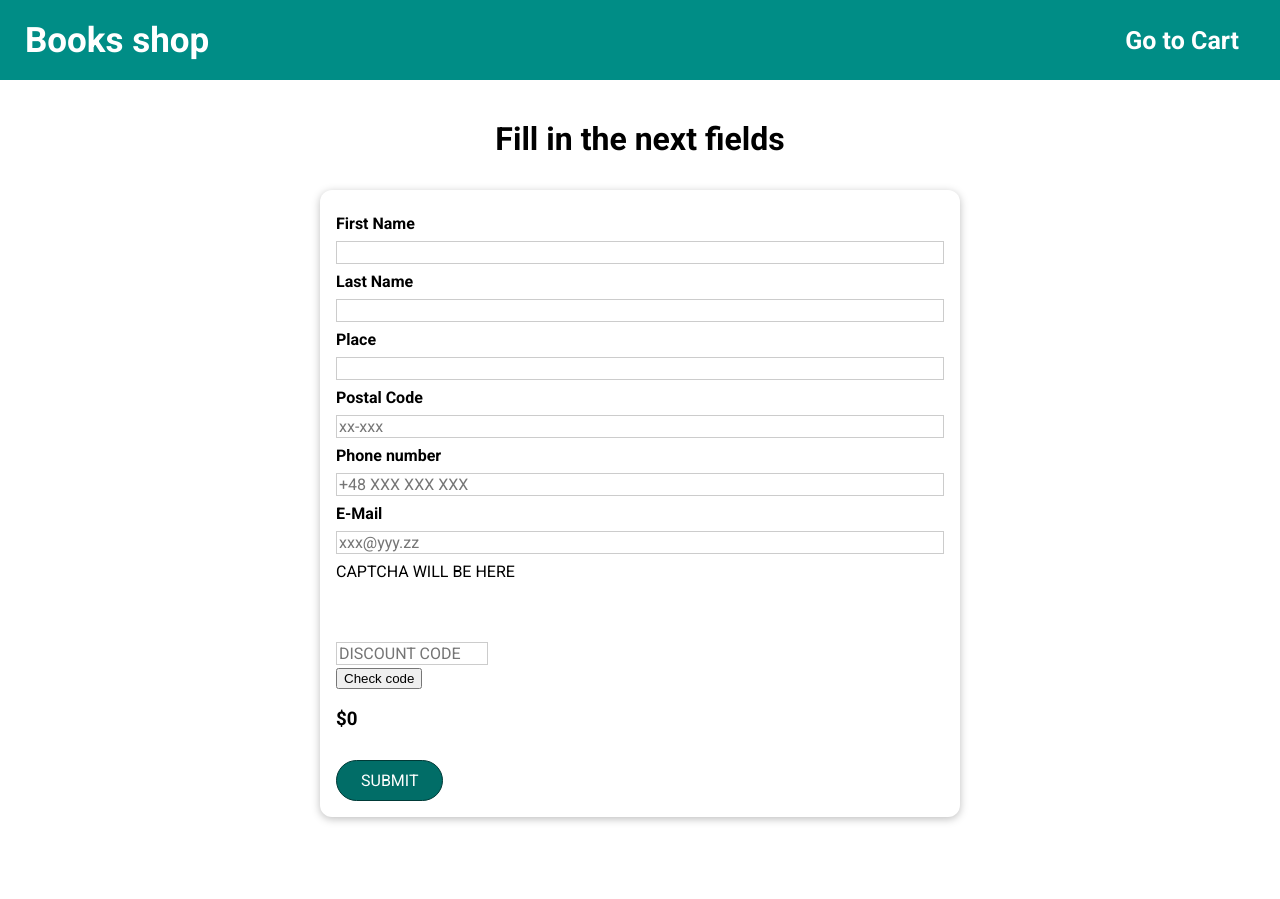
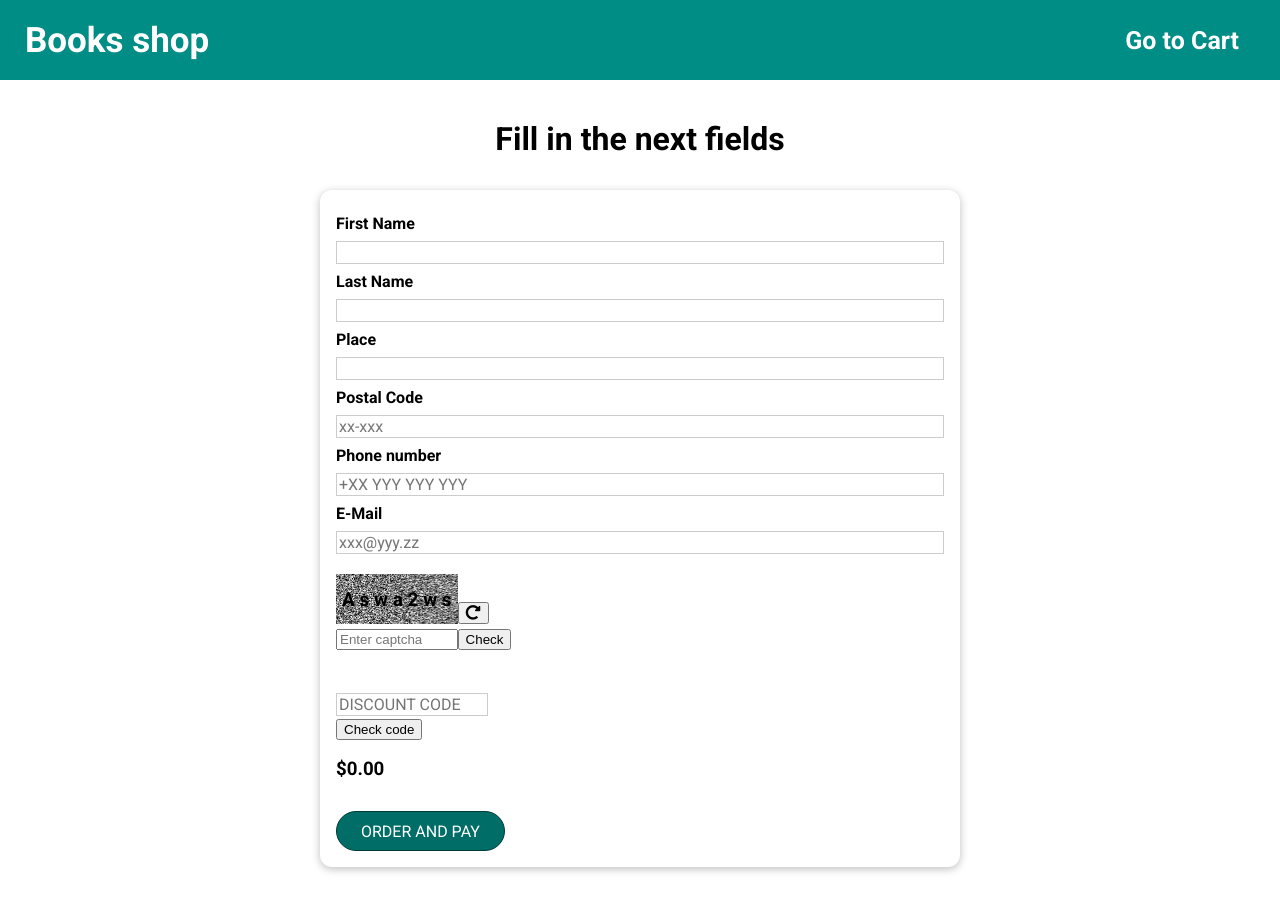
Before and after one commit to VladWorkRepo/books_project, a Vue app: page /cart/order in a window 1280 px wide. Before the commit the page ends 849 px from the top, so only its background shows below. Built offline with nearby package versions, Linux system fonts and the light colour scheme.

Commit message:
captcha and captcha validation

```diff
--- a/public/index.html
+++ b/public/index.html
@@ -5,6 +5,7 @@
     <meta http-equiv="X-UA-Compatible" content="IE=edge" />
     <meta name="viewport" content="width=device-width,initial-scale=1.0" />
     <link rel="icon" href="<%= BASE_URL %>favicon.ico" />
+    <link rel="stylesheet" href="https://use.fontawesome.com/releases/v5.8.1/css/all.css" integrity="sha384-50oBUHEmvpQ+1lW4y57PTFmhCaXp0ML5d60M1M7uH2+nqUivzIebhndOJK28anvf" crossorigin="anonymous">
     <title><%= htmlWebpackPlugin.options.title %></title>
   </head>
   <body>
--- a/src/components/cart/CartForm.vue
+++ b/src/components/cart/CartForm.vue
@@ -46,7 +46,7 @@
             <label for="number">Phone number</label>
             <input
             type="tel"
-            placeholder="+48 XXX XXX XXX"
+            placeholder="+XX YYY YYY YYY"
             pattern="[+]{1}[0-9]{2}[' ']{1}[0-9]{3}[' ']{1}[0-9]{3}[' ']{1}[0-9]{3}"
             id="number"
             v-model.trim="number.value"
@@ -66,7 +66,8 @@
             <div v-if="!email.isValid">E-Mail field must not be empty (example joe@localhost.com).</div>
         </div>
         <div class="form-control">
-            <div>CAPTCHA WILL BE HERE</div>
+            <base-captcha @captcha-validation="checkValidation"></base-captcha>
+            <!-- <p v-if="!captchaIsValid">Captcha is invalid!</p> -->
         </div>
         <div class="discount_field" :class="{invalid: !discountCode.isValid}">
             <label for="discountCode" v-if="!discountCode.isValid">Invalid code.</label>
@@ -79,12 +80,17 @@
         </div>
         <h3 :class="discount ? 'divided' : ''">${{ total }}</h3>
         <h2 v-if="discount">${{ totalAfterDiscount }}</h2>
-        <base-button>SUBMIT</base-button>
+        <base-button>ORDER AND PAY</base-button>
     </form>
 </template>
 
 <script>
+import BaseCaptcha from '../ui/BaseCaptcha.vue';
+
 export default {
+    components: {
+        BaseCaptcha
+    },
     data() {
         return {
             name: {
@@ -116,12 +122,22 @@ export default {
                 isValid: true
             },
             formIsValid: true,
-            total: this.$store.getters['cart/total'],
+            total: (this.$store.getters['cart/total']).toFixed(2),
             discount: false,
-            totalAfterDiscount: 0
+            totalAfterDiscount: 0,
+            captchaIsValid: false
         }
     },
     methods: {
+        checkValidation(captcha) {
+            if(captcha) {
+                this.formIsValid = true;
+                this.captchaIsValid = true;
+            } else {
+                 this.formIsValid = false;
+                 this.captchaIsValid = false;
+            }
+        },
         postalCodeChecker(event) {
             if(event.target.value.length == 2) {
                event.target.value += '-';
@@ -166,16 +182,20 @@ export default {
                 this.email.isValid = false;
                 this.formIsValid = false;
             }
+            if(!this.captchaIsValid) {
+                 this.formIsValid = false;
+            }
         },
         clearValidity(input) {
             this[input].isValid = true;
         },
         submitForm() {
             this.validateForm();
-            console.log(this.postalCode.value);
             if (!this.formIsValid) {
+                console.log("NOT SUBMITED");
                 return;
             }
+            console.log("SUBMITED");
         }
     }
 }
@@ -218,7 +238,7 @@ button {
 }
 
 .discount_field {
-    margin-top: 10%;
+    margin-top: 7%;
     width: 25%;
 }
 
--- /dev/null
+++ b/src/components/ui/BaseCaptcha.vue
@@ -0,0 +1,93 @@
+<template>
+     <div class="captcha-area">
+      <div class="captcha-img">
+        <span class="captcha">{{ captcha }}</span>
+      </div>
+      <button class="reload-btn" @click.prevent="refreshCaptcha"><i class='fas fa-redo-alt'></i></button>
+    </div>
+    <form action="#" class="input-area">
+      <input class="inputField" type="text" v-model="userInput" placeholder="Enter captcha" maxlength="6" spellcheck="false" required>
+      <button @click.prevent="checkCaptcha" class="check-btn">Check</button>
+    </form>
+    <div class="status-text">{{ status }}</div>
+</template>
+
+<script>
+export default {
+    emits: ['captcha-validation'],
+    data() {
+        return {
+            userInput: '',
+            status: '',
+            captcha: 'A s w a 2 w s',
+            allCharacters: ['A', 'B', 'C', 'D', 'E', 'F', 'G', 'H', 'I', 'J', 'K', 'L', 'M', 'N', 'O',
+                     'P', 'Q', 'R', 'S', 'T', 'U', 'V', 'W', 'X', 'Y', 'Z', 'a', 'b', 'c', 'd',
+                     'e', 'f', 'g', 'h', 'i', 'j', 'k', 'l', 'm', 'n', 'o', 'p', 'q', 'r', 's',
+                     't', 'u', 'v', 'w', 'x', 'y', 'z', 0, 1, 2, 3, 4, 5, 6, 7, 8, 9],
+            randomCharacter: '',
+            captchaJoined: '',
+            captchaIsValid: false
+        };
+    },
+    methods: {
+        generateNewCaptcha() {
+             for (let i = 0; i < 6; i++) {
+                this.randomCharacter = this.allCharacters[Math.floor(Math.random() * this.allCharacters.length)];
+                this.captcha += `${this.randomCharacter} `;
+            }
+        },
+        refreshCaptcha() {
+            this.removeContent();
+            this.generateNewCaptcha();
+        },
+        checkCaptcha() {
+            this.captchaJoined = this.captcha.replace(/[ ]/gi, '');
+            if(this.userInput === this.captchaJoined) {
+                this.status = "Congratulations! You are human 👨";
+                this.captchaIsValid = true;
+            } else {
+                this.refreshCaptcha();
+                this.status = "Blip-blop-bup 🤖";
+                this.captchaIsValid = false;
+            }
+            this.$emit('captcha-validation', this.captchaIsValid);
+        },
+        removeContent(){
+            this.userInput = "";
+            this.captcha = "";
+            this.status = "";
+        },
+    }
+}
+</script>
+
+<style scoped>
+.captcha-area {
+    display: flex;
+    align-items: flex-end;
+    justify-content: flex-start;
+    margin: 20px 0 5px 0;
+}
+.captcha-img {
+    height: 50px;
+    width: 20%;
+    display: flex;
+    align-items: center;
+    justify-content: center;
+    background-image: url('../../img/captcha_bg.png');
+    font-weight: 700;
+    font-size: 19px;
+}
+.status-text {
+    display: block;
+}
+
+i {
+    font-size: 15px;
+}
+
+.inputField {
+    width: 20%;
+}
+
+</style>
```
Also changed, not shown: src/img/captcha_bg.png (added).
